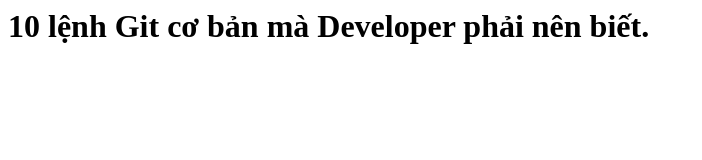
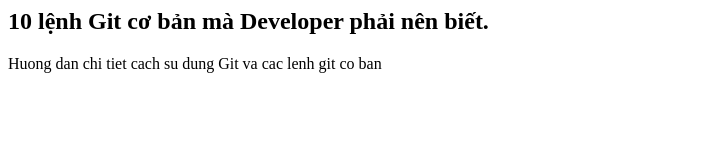
Before and after one commit to leanhtuan010/test_0_GH, a plain HTML site: page index.html in a window 1280 px wide. Shown: the whole page, without its empty margins (0-702 px from the left). Drawn offline with Linux system fonts and the light colour scheme.

Commit message:
Change H1 to H2, add paragraph

```diff
--- a/index.html
+++ b/index.html
@@ -6,8 +6,7 @@
     <title>Document</title>
 </head>
 <body>
-    <h1>
-        10 lệnh Git cơ bản mà Developer phải nên biết.
-    </h1>
+    <h2>10 lệnh Git cơ bản mà Developer phải nên biết.</h2>
+    <p>Huong dan chi tiet cach su dung Git va cac lenh git co ban</p>
 </body>
 </html>
```
